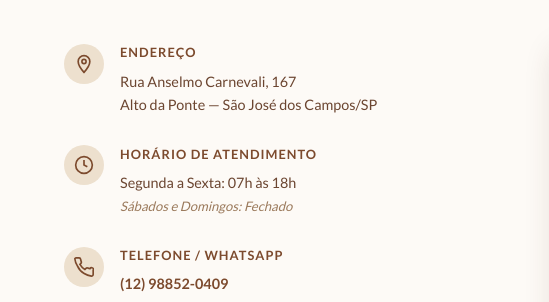
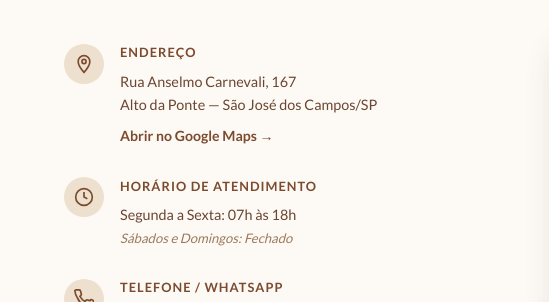
Before and after one commit to egustasilva/selaria-santos, a plain HTML site: page index.html in a window 1280 px wide. Shown: the part 3879-4181 px from the top of the page, 0-549 px from the left. Drawn offline with nearby package versions, Linux system fonts and the light colour scheme; a web font is replaced by a local one.

Commit message:
Correção de textos e correção do Link do Maps

```diff
--- a/css/style.css
+++ b/css/style.css
@@ -1106,6 +1106,16 @@ ul { list-style: none; }
 }
 .contato__item a:hover { color: var(--cor-ouro); }
 
+.contato__maps-link {
+  display: inline-block;
+  margin-top: 0.5rem;
+  font-size: 0.88rem;
+  font-weight: 700;
+  color: var(--cor-couro);
+  transition: color var(--transicao);
+}
+.contato__maps-link:hover { color: var(--cor-ouro); }
+
 .contato__closed {
   font-size: 0.82rem;
   color: var(--cor-texto-ter);
--- a/index.html
+++ b/index.html
@@ -143,7 +143,7 @@
               São José dos Campos — SP
             </p>
             <a
-              href="https://www.google.com/maps/search/?api=1&query=Rua+Anselmo+Carnevali+167,+Alto+da+Ponte,+Sao+Jose+dos+Campos,+SP"
+              href="https://www.google.com/maps/search/?api=1&query=Rua+Anselmo+Carnevali,+167,+Alto+da+Ponte,+S%C3%A3o+Jos%C3%A9+dos+Campos,+SP,+12212-610,+Brasil"
               class="info-card__link"
               target="_blank"
               rel="noopener noreferrer"
@@ -425,6 +425,12 @@
               <div>
                 <strong>Endereço</strong>
                 <p>Rua Anselmo Carnevali, 167<br />Alto da Ponte — São José dos Campos/SP</p>
+                <a
+                  href="https://www.google.com/maps/search/?api=1&query=Rua+Anselmo+Carnevali,+167,+Alto+da+Ponte,+S%C3%A3o+Jos%C3%A9+dos+Campos,+SP,+12212-610,+Brasil"
+                  class="contato__maps-link"
+                  target="_blank"
+                  rel="noopener noreferrer"
+                >Abrir no Google Maps →</a>
               </div>
             </div>
 
@@ -464,7 +470,7 @@
           <div class="contato__mapa">
             <iframe
               title="Localização da Selaria & Casa de Couro Santos"
-              src="https://www.google.com/maps/embed?pb=!1m18!1m12!1m3!1d3667.1!2d-45.8871!3d-23.1897!2m3!1f0!2f0!3f0!3m2!1i1024!2i768!4f13.1!3m3!1m2!1s0x0%3A0x0!2sRua+Anselmo+Carnevali%2C+167%2C+Alto+da+Ponte%2C+S%C3%A3o+Jos%C3%A9+dos+Campos%2C+SP!5e0!3m2!1spt-BR!2sbr!4v1234567890"
+              src="https://www.google.com/maps?q=Rua+Anselmo+Carnevali,+167,+Alto+da+Ponte,+S%C3%A3o+Jos%C3%A9+dos+Campos,+SP,+12212-610&hl=pt-BR&z=17&output=embed"
               width="100%"
               height="100%"
               style="border:0;"
```
Also changed, not shown: catalogo.html (+4 -4 lines).
